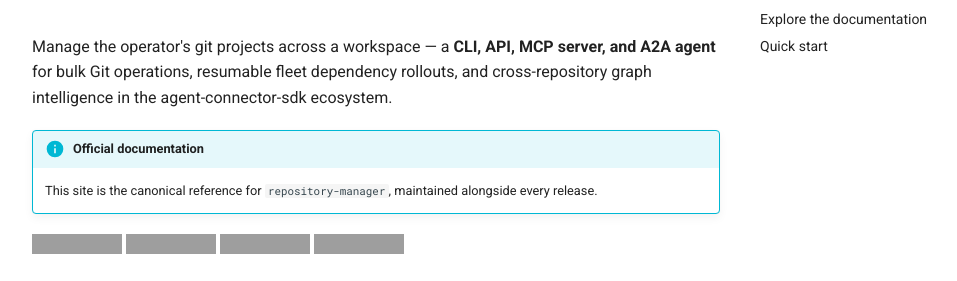
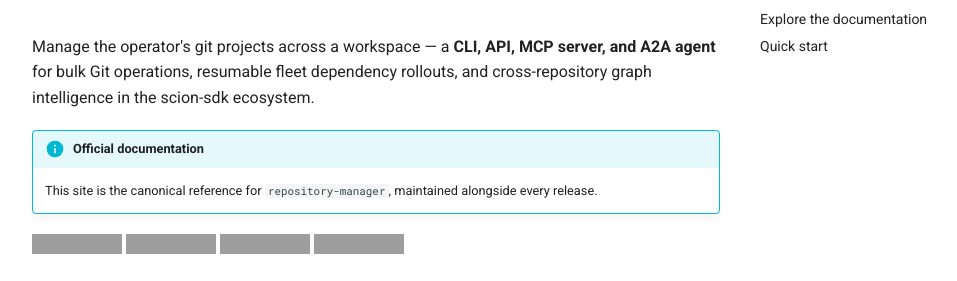
Before and after one commit to Knuckles-Team/repository-manager, an MkDocs documentation site: the page built from docs/index.md, in a window 1280 px wide and 900 px high, cut to the strip 194-475 px from the top of the window. Shown: the whole strip, without its empty margins (264-1221 px from the left). Built offline with MkDocs 1.6.1 and Material for MkDocs 9.7.7, drawn with Linux system fonts in a browser that asks for light colours; comment, search, counter and statistics services are not loaded; grey boxes are pictures that could not be loaded.

Commit message:
chore: release 3.5.6 on scion-sdk 0.6.4
Rebased on the scion-sdk 0.6.4 migration (3.5.4) and Windows portability
(3.5.5): this change ships as 3.5.6. Residual agent-connector-sdk names in
the docs move to scion-sdk, the per-operation catalog digest is recomputed,
and uv.lock plus the generated spec status follow.

Spec: RM-RELEASE-R009
Co-Authored-By: Claude Opus 5.5 <noreply@anthropic.com>

```diff
--- a/docs/index.md
+++ b/docs/index.md
@@ -2,7 +2,7 @@
 
 Manage the operator's git projects across a workspace — a **CLI, API, MCP server, and A2A
 agent** for bulk Git operations, resumable fleet dependency rollouts, and
-cross-repository graph intelligence in the agent-connector-sdk ecosystem.
+cross-repository graph intelligence in the scion-sdk ecosystem.
 
 !!! info "Official documentation"
     This site is the canonical reference for `repository-manager`, maintained
--- a/mkdocs.yml
+++ b/mkdocs.yml
@@ -1,5 +1,5 @@
 site_name: "repository-manager"
-site_description: "Manage your git projects — a CLI / API / MCP server / A2A agent for bulk Git operations, resumable fleet dependency rollouts, and cross-repository graph intelligence in the agent-connector-sdk ecosystem."
+site_description: "Manage your git projects — a CLI / API / MCP server / A2A agent for bulk Git operations, resumable fleet dependency rollouts, and cross-repository graph intelligence in the scion-sdk ecosystem."
 site_url: "https://knuckles-team.github.io/repository-manager/"
 repo_name: "Knuckles-Team/repository-manager"
 repo_url: "https://github.com/Knuckles-Team/repository-manager"
--- a/pyproject.toml
+++ b/pyproject.toml
@@ -4,7 +4,7 @@ build-backend = "setuptools.build_meta"
 
 [project]
 name = "repository-manager"
-version = "3.5.5"
+version = "3.5.6"
 description = "Manage your git projects"
 readme = "README.md"
 classifiers = [ "Development Status :: 5 - Production/Stable", "License :: Public Domain", "Environment :: Console", "Operating System :: POSIX :: Linux", "Programming Language :: Python :: 3",]
```
Also changed, not shown: CHANGELOG.md (+16 -16 lines), README.md (+1 -1 lines), 5 other files.
